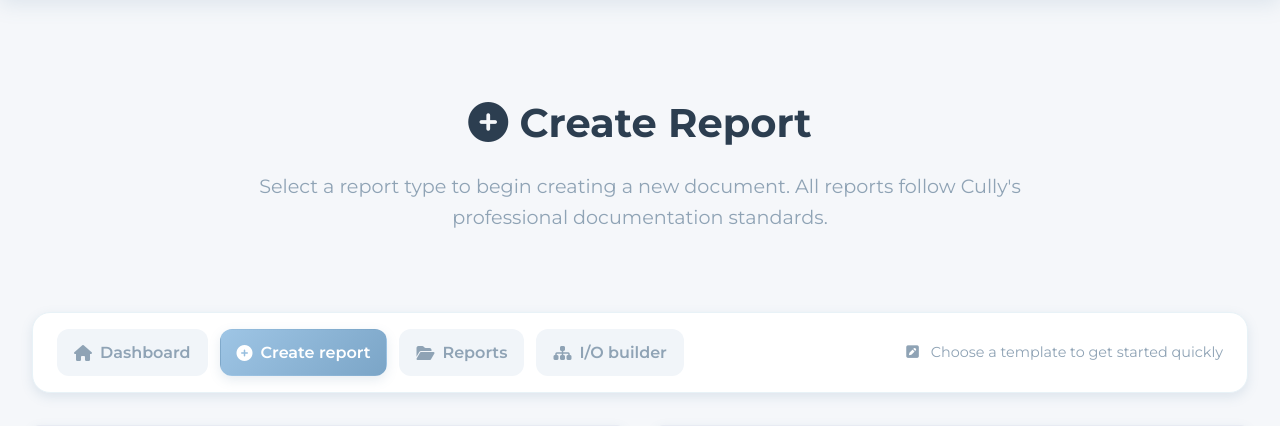
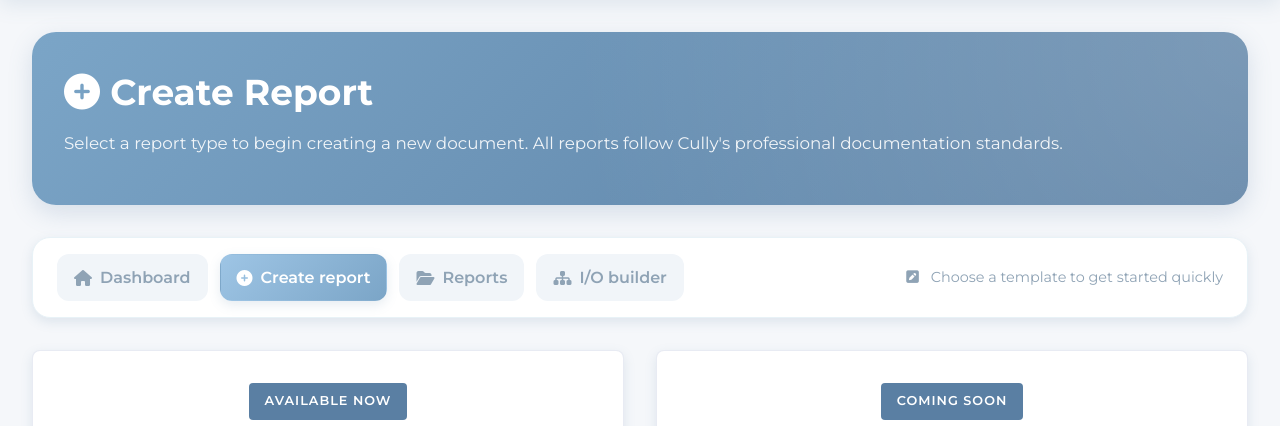
Before and after one commit to RevanthMeda/SERVER, a Python web app: template templates/report_selector.html in a window 1280 px wide. Shown: the part 113-539 px from the top of the page. Run offline with Jinja, Linux system fonts and the light colour scheme; the template is opened without the code that fills it, so the values that code supplies are empty.

Commit message:
Restyle create report header with dashboard hero

```diff
--- a/templates/report_selector.html
+++ b/templates/report_selector.html
@@ -180,10 +180,14 @@
 {% endblock %}
 
 {% block content %}
-<div class="page-header">
-    <h1 class="page-title"><i class="fas fa-plus-circle"></i> Create Report</h1>
-    <p class="page-subtitle">Select a report type to begin creating a new document. All reports follow Cully's professional documentation standards.</p>
-</div>
+<section class="page-hero">
+    <div class="page-hero__content">
+        <div>
+            <h1 class="page-hero__title"><i class="fas fa-plus-circle"></i> Create Report</h1>
+            <p class="page-hero__subtitle">Select a report type to begin creating a new document. All reports follow Cully's professional documentation standards.</p>
+        </div>
+    </div>
+</section>
 
 
 <nav class="module-nav">
```
Also changed, not shown: templates/my_reports.html (+0 -8 lines).
